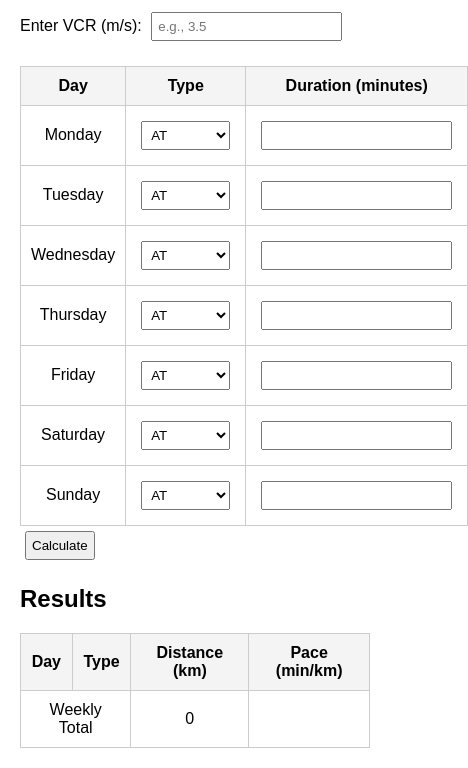
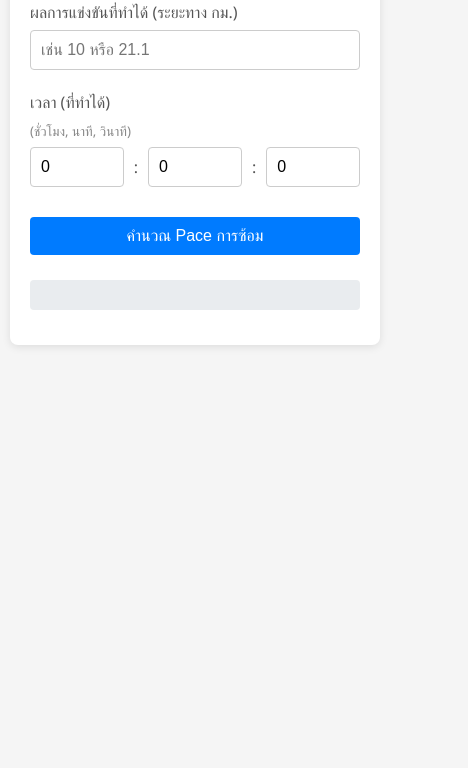
Before and after one commit to Wadcharid/vcr-fcaon, a plain HTML site: page training1.html in a window 390 px wide. Shown: the part 169-937 px from the top of the page, 468 px wide, since content can reach past the window. After the commit the page ends 844 px from the top, so only its background shows below. Drawn offline with Linux system fonts and the light colour scheme.

Commit message:
Update training1.html

```diff
--- a/training1.html
+++ b/training1.html
@@ -1,158 +1,300 @@
 <!DOCTYPE html>
-<html lang="en">
+<html lang="th">
 <head>
   <meta charset="UTF-8">
   <meta name="viewport" content="width=device-width, initial-scale=1.0">
-    <title>Running Training Program</title>
+  <title>Training Pace Calculator from LT Pace</title>
   <style>
+    /* Reset พื้นฐาน */
+    * { box-sizing: border-box; }
     body {
-            font-family: Arial, sans-serif;
-            margin: 20px;
+      font-family: 'Segoe UI', Tahoma, Geneva, Verdana, sans-serif;
+      background: #f5f5f5;
+      margin: 0;
+      padding: 0;
+      line-height: 1.6;
     }
-        table {
+    .container {
+      max-width: 650px;
+      background: #fff;
+      margin: 30px auto;
+      padding: 20px 30px;
+      border-radius: 8px;
+      box-shadow: 0 2px 8px rgba(0,0,0,0.1);
+    }
+    h1, h2, h3 {
+      text-align: center;
+      color: #333;
+      margin-bottom: 15px;
+    }
+    form { margin-top: 20px; }
+    .form-group { margin-bottom: 20px; }
+    label {
+      display: block;
+      margin-bottom: 5px;
+      color: #555;
+      font-weight: 500;
+    }
+    .inline-inputs {
+      display: flex;
+      align-items: center;
+      gap: 10px;
+    }
+    .inline-inputs input {
+      flex: 1;
+      padding: 10px;
+      border: 1px solid #ccc;
+      border-radius: 4px;
+      font-size: 16px;
+    }
+    .inline-inputs span {
+      font-size: 16px;
+      color: #555;
+      white-space: nowrap;
+    }
+    input[type="number"] {
       width: 100%;
-            border-collapse: collapse;
+      padding: 10px;
+      font-size: 16px;
+      border: 1px solid #ccc;
+      border-radius: 4px;
+    }
+    small {
+      display: block;
+      margin-top: 5px;
+      color: #888;
+    }
+    button {
+      background: #007bff;
+      color: #fff;
+      border: none;
+      padding: 12px;
+      font-size: 16px;
+      border-radius: 4px;
+      cursor: pointer;
+      width: 100%;
+      margin-top: 10px;
+      transition: background 0.3s ease;
+    }
+    button:hover { background: #0056b3; }
+    #result {
+      margin-top: 25px;
+      padding: 15px;
+      background: #e9ecef;
+      border-radius: 4px;
+      text-align: center;
+    }
+    #training-paces {
         margin-top: 20px;
     }
-        th, td {
-            border: 1px solid #ccc;
-            padding: 10px;
-            text-align: center;
+    .pace-category {
+        background: #fff;
+        padding: 15px;
+        margin-bottom: 15px;
+        border-left: 5px solid #007bff;
+        border-radius: 4px;
+        box-shadow: 0 1px 4px rgba(0,0,0,0.08);
     }
-        th {
-            background-color: #f4f4f4;
+    .pace-category h3 {
+        margin-top: 0;
+        margin-bottom: 10px;
+        color: #0056b3;
+        text-align: left;
     }
-        input, select, button {
-            padding: 5px;
-            margin: 5px;
+    .pace-list {
+        list-style: none;
+        padding: 0;
+        margin: 0;
+    }
+    .pace-list li {
+        display: flex;
+        justify-content: space-between;
+        padding: 8px 0;
+        border-bottom: 1px solid #eee;
+        font-size: 16px;
+    }
+    .pace-list li:last-child {
+        border-bottom: none;
+    }
+    .pace-value {
+        font-weight: bold;
+        color: #333;
+    }
+    .pace-label {
+        color: #555;
+    }
+    @media (max-width: 600px) {
+      .container { margin: 10px; padding: 15px 20px; }
+      button { padding: 10px; }
+      .pace-list li { flex-direction: column; align-items: flex-start; gap: 5px; }
     }
   </style>
 </head>
 <body>
+  <div class="container">
+    <h1>Training Pace Calculator</h1>
+    <form id="raceForm" onsubmit="event.preventDefault(); calculateRacePredict();">
 
-    <label for="menu">Choose a page:</label>
-    <select id="menu" onchange="location = this.value;">
-        <option value="">-- Select --</option>
-        <option value="https://wadcharid.github.io/vcr-fcaon/vcr1.html">1.หาค่า VCR</option>
-        <option value="https://wadcharid.github.io/vcr-fcaon/vcr2.html">2.หาโซนจาก VCR </option>
-        <option value="https://wadcharid.github.io/vcr-fcaon/pace1.html">3.คำนวณ Pace,Distance,Time</option>
-        <option value="https://wadcharid.github.io/vcr-fcaon/pace2.html">4.คำนวณ %Pace</option>
-        <option value="https://wadcharid.github.io/vcr-fcaon/pace3.html">5.VCR Weekly Plan</option>
-        <option value="https://wadcharid.github.io/vcr-fcaon/load1.html">6.COROS Load</option>
-        <option value="https://wadcharid.github.io/vcr-fcaon/training1.html">7.Training Program</option>
-    </select>
+      <div class="form-group">
+        <label for="achievedDistance">ผลการแข่งขันที่ทำได้ (ระยะทาง กม.)</label>
+        <input type="number" id="achievedDistance" name="achievedDistance" step="any" placeholder="เช่น 10 หรือ 21.1" required>
+      </div>
+      <div class="form-group">
+        <label>เวลา (ที่ทำได้) <small>(ชั่วโมง, นาที, วินาที)</small></label>
+        <div class="inline-inputs">
+          <input type="number" id="achievedHours" name="achievedHours" min="0" placeholder="ชั่วโมง" value="0">
+          <span>:</span>
+          <input type="number" id="achievedMinutes" name="achievedMinutes" min="0" max="59" placeholder="นาที" value="0">
+          <span>:</span>
+          <input type="number" id="achievedSeconds" name="achievedSeconds" min="0" max="59" placeholder="วินาที" value="0">
+        </div>
+      </div>
 
-    <h1>Running Training Program</h1>
-    <label for="vcr">Enter VCR (m/s):</label>
-    <input type="number" id="vcr" step="0.01" placeholder="e.g., 3.5">
+      <button type="submit">คำนวณ Pace การซ้อม</button>
+    </form>
 
-    <table>
-        <thead>
-            <tr>
-                <th>Day</th>
-                <th>Type</th>
-                <th>Duration (minutes)</th>
-            </tr>
-        </thead>
-        <tbody id="trainingTable">
-            <tr><td>Monday</td><td><select class="type"><option value="AT">AT</option><option value="MP">MP</option><option value="LT">LT</option><option value="VO2MAX">VO2MAX</option><option value="Recovery">Recovery</option><option value="REST">REST</option></select></td><td><input type="number" class="duration" min="0"></td></tr>
-            <tr><td>Tuesday</td><td><select class="type"><option value="AT">AT</option><option value="MP">MP</option><option value="LT">LT</option><option value="VO2MAX">VO2MAX</option><option value="Recovery">Recovery</option><option value="REST">REST</option></select></td><td><input type="number" class="duration" min="0"></td></tr>
-            <tr><td>Wednesday</td><td><select class="type"><option value="AT">AT</option><option value="MP">MP</option><option value="LT">LT</option><option value="VO2MAX">VO2MAX</option><option value="Recovery">Recovery</option><option value="REST">REST</option></select></td><td><input type="number" class="duration" min="0"></td></tr>
-            <tr><td>Thursday</td><td><select class="type"><option value="AT">AT</option><option value="MP">MP</option><option value="LT">LT</option><option value="VO2MAX">VO2MAX</option><option value="Recovery">Recovery</option><option value="REST">REST</option></select></td><td><input type="number" class="duration" min="0"></td></tr>
-            <tr><td>Friday</td><td><select class="type"><option value="AT">AT</option><option value="MP">MP</option><option value="LT">LT</option><option value="VO2MAX">VO2MAX</option><option value="Recovery">Recovery</option><option value="REST">REST</option></select></td><td><input type="number" class="duration" min="0"></td></tr>
-            <tr><td>Saturday</td><td><select class="type"><option value="AT">AT</option><option value="MP">MP</option><option value="LT">LT</option><option value="VO2MAX">VO2MAX</option><option value="Recovery">Recovery</option><option value="REST">REST</option></select></td><td><input type="number" class="duration" min="0"></td></tr>
-            <tr><td>Sunday</td><td><select class="type"><option value="AT">AT</option><option value="MP">MP</option><option value="LT">LT</option><option value="VO2MAX">VO2MAX</option><option value="Recovery">Recovery</option><option value="REST">REST</option></select></td><td><input type="number" class="duration" min="0"></td></tr>
-        </tbody>
-    </table>
-    <button onclick="calculateResults()">Calculate</button>
+    <div id="result"></div>
 
-    <h2>Results</h2>
-    <table id="resultsTable">
-        <thead>
-            <tr>
-                <th>Day</th>
-                <th>Type</th>
-                <th>Distance (km)</th>
-                <th>Pace (min/km)</th>
-            </tr>
-        </thead>
-        <tbody></tbody>
-        <tfoot>
-            <tr>
-                <td colspan="2">Weekly Total</td>
-                <td id="totalDistance">0</td>
-                <td></td>
-            </tr>
-        </tfoot>
-    </table>
+    <div id="training-paces"></div>
+  </div>
 
   <script>
-        function formatPace(secondsPerKm) {
-            const minutes = Math.floor(secondsPerKm / 60);
-            let seconds = Math.round(secondsPerKm % 60);
-
-            // Adjust seconds to end with 0 or 5
-            seconds = Math.floor(seconds / 5) * 5;
-            if (seconds >= 60) {
-                seconds = 0;
+    // แปลง pace (นาที/กม.) ให้อยู่ในรูปแบบ "m:ss"
+    function formatPace(pace) {
+      const totalSeconds = Math.round(pace * 60);
+      const minutes = Math.floor(totalSeconds / 60);
+      const seconds = totalSeconds % 60;
+      const secondsStr = seconds < 10 ? "0" + seconds : String(seconds).padStart(2, '0');
+      return minutes + ":" + secondsStr;
     }
 
-            return `${minutes}:${seconds.toString().padStart(2, '0')}`;
+    // ฟังก์ชันคำนวณ Pace Range จาก %
+    function getPaceRange(ltTotalSec, lowPercent, highPercent) {
+        // Note: highPercent (เร็ว) จะให้ค่า pace ต่ำ, lowPercent (ช้า) จะให้ค่า pace สูง
+        const paceAtHighPercent = (ltTotalSec * (100 / highPercent)) / 60;
+        const paceAtLowPercent = (ltTotalSec * (100 / lowPercent)) / 60;
+        return `${formatPace(paceAtHighPercent)} - ${formatPace(paceAtLowPercent)}`;
     }
 
-        function calculateResults() {
-            const vcr = parseFloat(document.getElementById('vcr').value);
-            if (isNaN(vcr) || vcr <= 0) {
-                alert('Please enter a valid VCR value.');
+
+    // ฟังก์ชันคำนวณเวลาที่คาดว่าจะใช้ในการวิ่งสำหรับระยะทางที่กำหนด โดยใช้ LT Pace (ltTotalSec: วินาที/กม.)
+    function computeRaceTime(targetDistance, ltTotalSec) {
+      const segments = [
+        { duration: 2, percent: 120 },
+        { duration: 6 , percent: 110 },
+        { duration: 30, percent: 100 },
+        { duration: 120, percent: 90 },
+        { duration: 120, percent: 80 },
+        { duration: 120, percent: 65 }
+      ];
+      let totalTimeMinutes = 0;
+      let remainingDistance = targetDistance;
+
+      function adjustedPace(percent) {
+        return (ltTotalSec * (100 / percent)) / 60; // pace in นาที/กม.
+      }
+
+      for (let i = 0; i < segments.length; i++) {
+        const seg = segments[i];
+        const pace = adjustedPace(seg.percent);
+        const segDistance = seg.duration / pace;
+        if (segDistance < remainingDistance) {
+          totalTimeMinutes += seg.duration;
+          remainingDistance -= segDistance;
+        } else {
+          totalTimeMinutes += remainingDistance * pace;
+          remainingDistance = 0;
+          break;
+        }
+      }
+      if (remainingDistance > 0) {
+        const pace50 = adjustedPace(50);
+        totalTimeMinutes += remainingDistance * pace50;
+      }
+      return totalTimeMinutes;
+    }
+
+    // ฟังก์ชันหา LT Pace (ltTotalSec) จากผลการแข่งขันที่ทำได้ (โดยใช้ binary search)
+    function findLTPace(achievedDistance, achievedTimeMinutes) {
+      let low = 120;
+      let high = 720; // เพิ่ม high range สำหรับ pace ที่ช้าลง
+      let mid;
+      for (let i = 0; i < 30; i++) { // 30 iterations for precision
+        mid = (low + high) / 2;
+        const computedTime = computeRaceTime(achievedDistance, mid);
+        if (computedTime > achievedTimeMinutes) {
+          high = mid;
+        } else {
+          low = mid;
+        }
+      }
+      return mid;
+    }
+
+    function calculateRacePredict() {
+      const achievedDistance = parseFloat(document.getElementById("achievedDistance").value);
+      let achievedHours = parseInt(document.getElementById("achievedHours").value, 10) || 0;
+      let achievedMinutes = parseInt(document.getElementById("achievedMinutes").value, 10) || 0;
+      let achievedSeconds = parseInt(document.getElementById("achievedSeconds").value, 10) || 0;
+
+      if (isNaN(achievedDistance) || achievedDistance <= 0) {
+        document.getElementById("result").innerHTML = "<p style='color:red;'>กรุณากรอกระยะทางให้ถูกต้อง</p>";
+        document.getElementById("training-paces").innerHTML = ""; // Clear previous results
+        return;
+      }
+       if (achievedHours === 0 && achievedMinutes === 0 && achievedSeconds === 0) {
+        document.getElementById("result").innerHTML = "<p style='color:red;'>กรุณากรอกเวลาที่ทำได้</p>";
+        document.getElementById("training-paces").innerHTML = ""; // Clear previous results
         return;
       }
 
-            const paceFactors = {
-                AT: 0.85, MP: 0.9, LT: 0.97, VO2MAX: 1.1, Recovery: 0.7
-            };
+      // คำนวณเวลาที่ทำได้ทั้งหมด (นาที) และ Pace
+      const totalAchievedTimeMinutes = achievedHours * 60 + achievedMinutes + achievedSeconds / 60;
+      const inputPace = totalAchievedTimeMinutes / achievedDistance;
 
-            const tableBody = document.querySelector('#trainingTable');
-            const resultsBody = document.querySelector('#resultsTable tbody');
-            resultsBody.innerHTML = '';
+      // คำนวณ LT Pace (วินาที/กม.)
+      const ltTotalSec = findLTPace(achievedDistance, totalAchievedTimeMinutes);
+      const ltPaceInMinutes = ltTotalSec / 60;
+      const ltPaceStr = formatPace(ltPaceInMinutes);
 
-            let totalDistance = 0;
-            let additionalDistance = 0;
+      // --- แสดงผลลัพธ์ Pace พื้นฐาน ---
+      let resultHTML = `
+        <p><strong>Pace จากผลการแข่งขัน:</strong> ${formatPace(inputPace)} นาที/กม.</p>
+        <h2 style="margin-bottom:0;"><strong>LT Pace ที่คำนวณได้: ${ltPaceStr} นาที/กม.</strong></h2>`;
+      document.getElementById("result").innerHTML = resultHTML;
 
-            Array.from(tableBody.querySelectorAll('tr')).forEach((row, index) => {
-                const day = row.cells[0].textContent;
-                const type = row.querySelector('.type').value;
-                const duration = parseFloat(row.querySelector('.duration').value) || 0;
+      // --- แสดงผลลัพธ์ Pace การซ้อม ---
+      let trainingHTML = `
+        <div class="pace-category">
+          <h3>Easy Run Pace</h3>
+          <ul class="pace-list">
+            <li><span class="pace-label">60 นาที (80-85% LT)</span> <span class="pace-value">${getPaceRange(ltTotalSec, 80, 85)}</span></li>
+            <li><span class="pace-label">90 นาที (75-80% LT)</span> <span class="pace-value">${getPaceRange(ltTotalSec, 75, 80)}</span></li>
+            <li><span class="pace-label">120 นาที (70-75% LT)</span> <span class="pace-value">${getPaceRange(ltTotalSec, 70, 75)}</span></li>
+            <li><span class="pace-label">120 นาที B2B (65-70% LT)</span> <span class="pace-value">${getPaceRange(ltTotalSec, 65, 70)}</span></li>
+          </ul>
+        </div>
 
-                let distance = 0;
-                let pace = '';
-                let extraNote = '';
+        <div class="pace-category">
+          <h3>Threshold Run Pace (Tempo)</h3>
+          <ul class="pace-list">
+             <li><span class="pace-label">20 นาที (100-105% LT)</span> <span class="pace-value">${getPaceRange(ltTotalSec, 100, 105)}</span></li>
+             <li><span class="pace-label">30 นาที (95-100% LT)</span> <span class="pace-value">${getPaceRange(ltTotalSec, 95, 100)}</span></li>
+             <li><span class="pace-label">45 นาที (90-95% LT)</span> <span class="pace-value">${getPaceRange(ltTotalSec, 90, 95)}</span></li>
+             <li><span class="pace-label">60 นาที (85-90% LT)</span> <span class="pace-value">${getPaceRange(ltTotalSec, 85, 90)}</span></li>
+          </ul>
+        </div>
 
-                if (type !== 'REST') {
-                    const adjustedVCR = vcr * paceFactors[type];
-                    const secondsPerKm = 1000 / adjustedVCR;
-                    pace = formatPace(secondsPerKm);
-                    distance = Math.floor((adjustedVCR * (duration * 60)) / 1000);
-                    totalDistance += distance;
-
-                    if (type !== 'Recovery') {
-                        extraNote = ' (WP+CD 2k)';
-                        additionalDistance += 2;
-                    }
-                } else {
-                    pace = '-';
-                }
-
-                resultsBody.innerHTML += `
-                    <tr>
-                        <td>${day}</td>
-                        <td>${type}${extraNote}</td>
-                        <td>${distance}</td>
-                        <td>${pace}</td>
-                    </tr>
+        <div class="pace-category">
+            <h3>Interval Run Pace</h3>
+            <ul class="pace-list">
+                <li><span class="pace-label">2 นาที พัก 1 (110-115% LT)</span> <span class="pace-value">${getPaceRange(ltTotalSec, 110, 115)}</span></li>
+                <li><span class="pace-label">3 นาที พัก 1 (105-110% LT)</span> <span class="pace-value">${getPaceRange(ltTotalSec, 105, 110)}</span></li>
+                <li><span class="pace-label">5 นาที พัก 1 (100-105% LT)</span> <span class="pace-value">${getPaceRange(ltTotalSec, 100, 105)}</span></li>
+            </ul>
+        </div>
       `;
-            });
-
-            document.getElementById('totalDistance').textContent = totalDistance + additionalDistance;
+      document.getElementById("training-paces").innerHTML = trainingHTML;
     }
   </script>
 </body>
```
Lines whose indentation alone changed are shown as unchanged.
